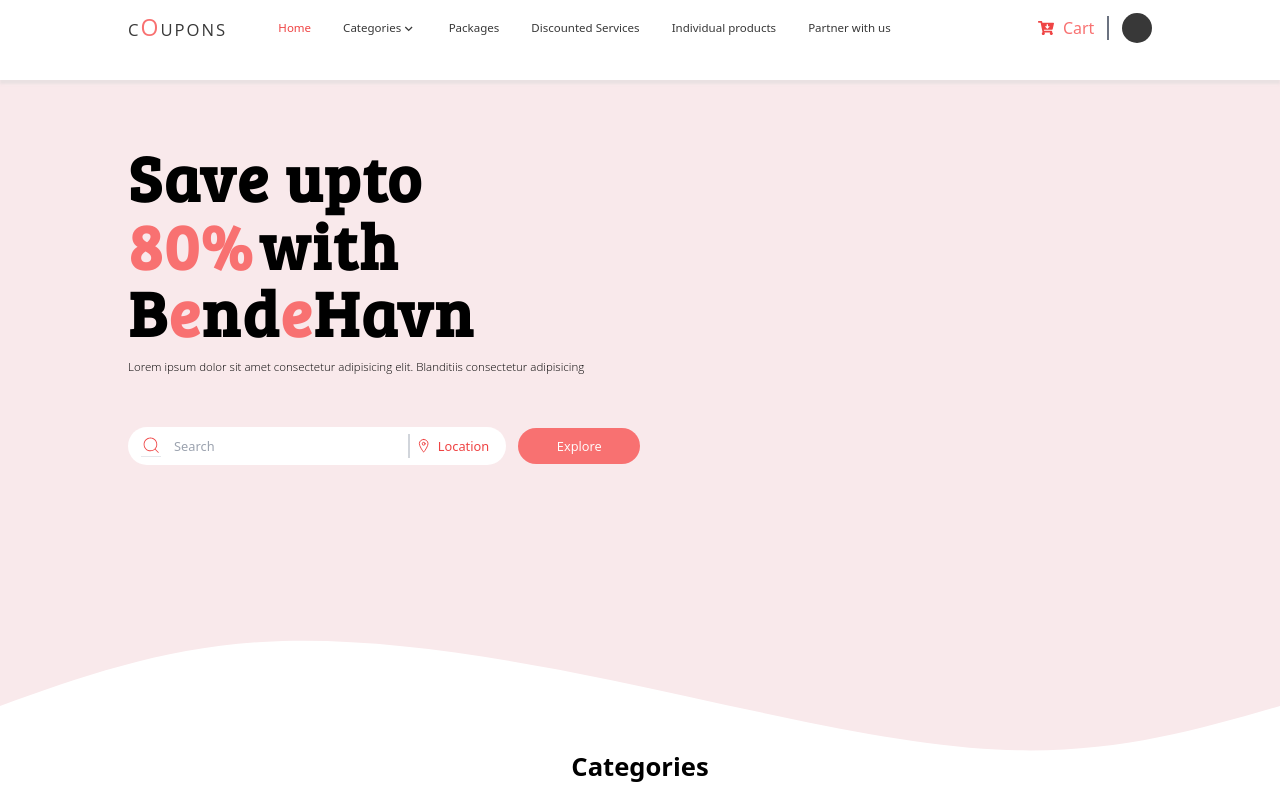
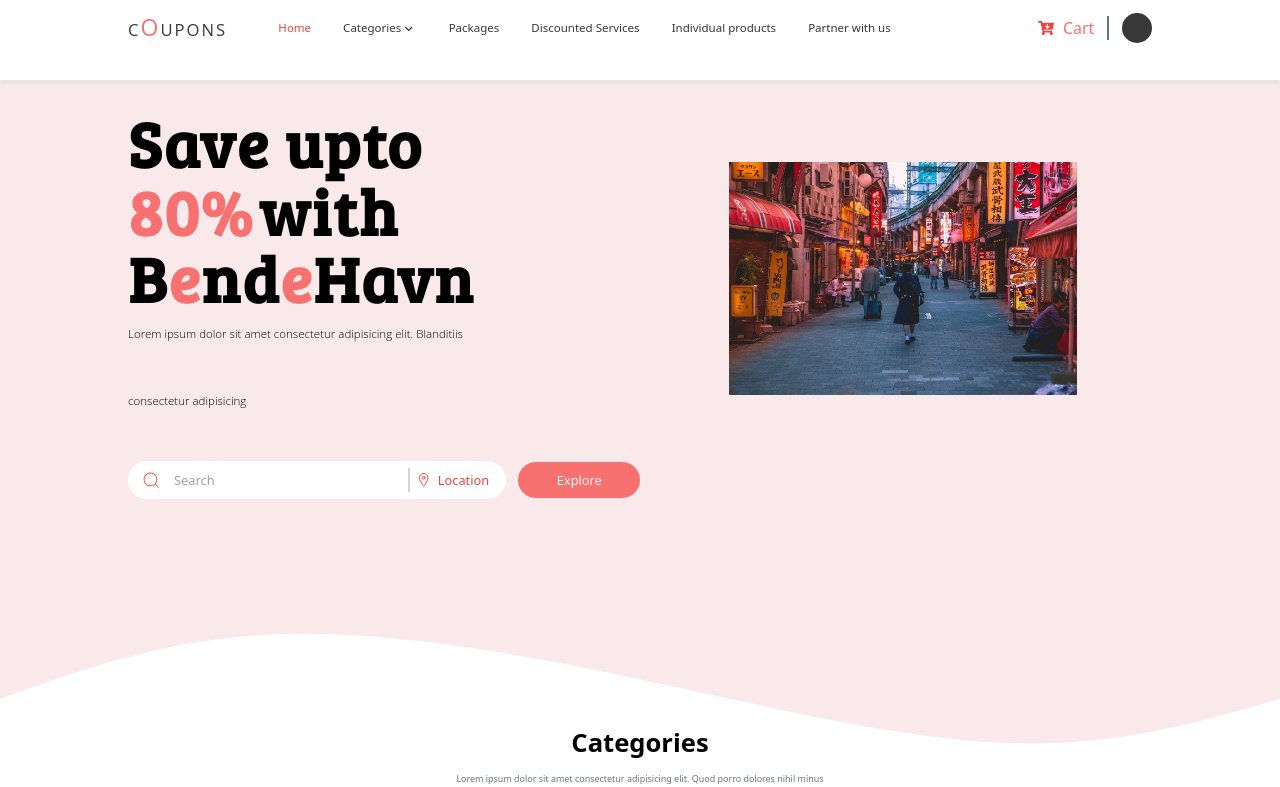
Before and after one commit to belbelbelbel/Dribble, a React (Vite) app: page / in a window 1280 px wide. Shown: the top 787 px of the page. Built offline with nearby package versions, Linux system fonts and the light colour scheme; a web font is replaced by a local one.

Commit message:
Coupons curved header

```diff
--- a/src/Pages/Header.tsx
+++ b/src/Pages/Header.tsx
@@ -7,10 +7,15 @@ export const Header = () => {
         <div className='w-screen  text-black z-20'>
             <div className='w-screen h-[35vw] pink-bg flex flex-col justify-center items-center '>
                 <div className='relative z-50  flex flex-col font-bold w-[80%] gap-[1vw] leading-[5vw]   mx-auto'>
-                    <div className='w-[%] body text-[5vw] tracking-[2px] banter leading-[5.3vw]' >
+                    <div className='flex items-center justify-between gap-[10vw] '>
+                        <div className='w-[100%] body text-[5vw] tracking-[2px] banter leading-[5.3vw]' >
                             Save upto <div className='flex gap-[0.4vw]' ><div className='text-red-400' >80%</div> with</div> B<span className=' text-red-400'>e</span>nd<span className=' text-red-400'>e</span>Hav<span className=' text-red-500'></span>n
-                        <div className='text-[0.9vw] font-light text-black relative -top-[1vw] tracking-[0px]'  style={{ fontFamily: "Open sans" }}>
+                            <div className='text-[0.9vw] font-light text-black relative -top-[1vw] tracking-[0px]' style={{ fontFamily: "Open sans" }}>
                                 Lorem ipsum dolor sit amet consectetur adipisicing elit. Blanditiis consectetur adipisicing
+                            </div>
+                        </div>
+                        <div>
+                            <img src="public/woman-4335235_1280.jpg" alt="header image" className='w-[70%] mx-auto'/>
                         </div>
                     </div>
 
@@ -19,26 +24,26 @@ export const Header = () => {
                         <div className='bg-white w-[90%] px-[1vw] h-[3vw] rounded-[2vw] gap-[0vw] flex items-center '>
                             <div className="text-[1vw]">
                                 <CiSearch className='text-[1.6vw] text-red-500' />
-                                <hr />
+                                {/* <hr /> */}
                             </div>
                             <input type="text" placeholder='Search' autoFocus className=' w-[70%] bg-transparent text-[1vw] outline-none  font-normal  h-full py-[0.5vw] rounded-[2vw] px-[1vw]' />
                             <div className='flex items-center gap-[0.5vw]'>
                                 <div className='h-6 w-0.5 bg-gray-300'></div>
-                            <div><IoLocationOutline className='text-red-500 text-[1.2vw]'/></div>
+                                <div><IoLocationOutline className='text-red-500 text-[1.2vw]' /></div>
                                 <div className='text-[1vw] font-normal text-red-500'>Location</div>
                             </div>
                         </div>
                         <div className='items-center justify-center relative flex'>
-                            <button className="text-[1vw] bg-red-400 px-[3vw] font-normal text-white flex items-center rounded-[2vw] justify-center h-0 py-[1.4vw] search-bar" style={{fontFamily:"Open sans"}}>Explore</button>
+                            <button className="text-[1vw] bg-red-400 px-[3vw] font-normal text-white flex items-center rounded-[2vw] justify-center h-0 py-[1.4vw] search-bar" style={{ fontFamily: "Open sans" }}>Explore</button>
                         </div>
                     </div>
                     {/* <img src="/genelify-667417c93b261-signature-generator (2).png" alt="the opening" width="300px"/> */}
                 </div>
                 <div>
-                    <img src="/wave (10).svg" alt="wavy flow" className='absolute -bottom-[7vw] -rotate-270  z-0 left-0  ' />
+                    <img src="/wave (10).svg" alt="wavy flow" className='absolute -bottom-[6.5vw] -rotate-270  z-0 left-0  ' />
                 </div>
             </div>
-            <div className='relatiive'>l;wejmrst;lkgjwe;ms;ldt.fe</div>
+            <div className='relatiive'></div>
         </div>
     )
 }
```
Also changed, not shown: public/woman-4335235_1280.jpg (added). Lines whose indentation alone changed are shown as unchanged.
